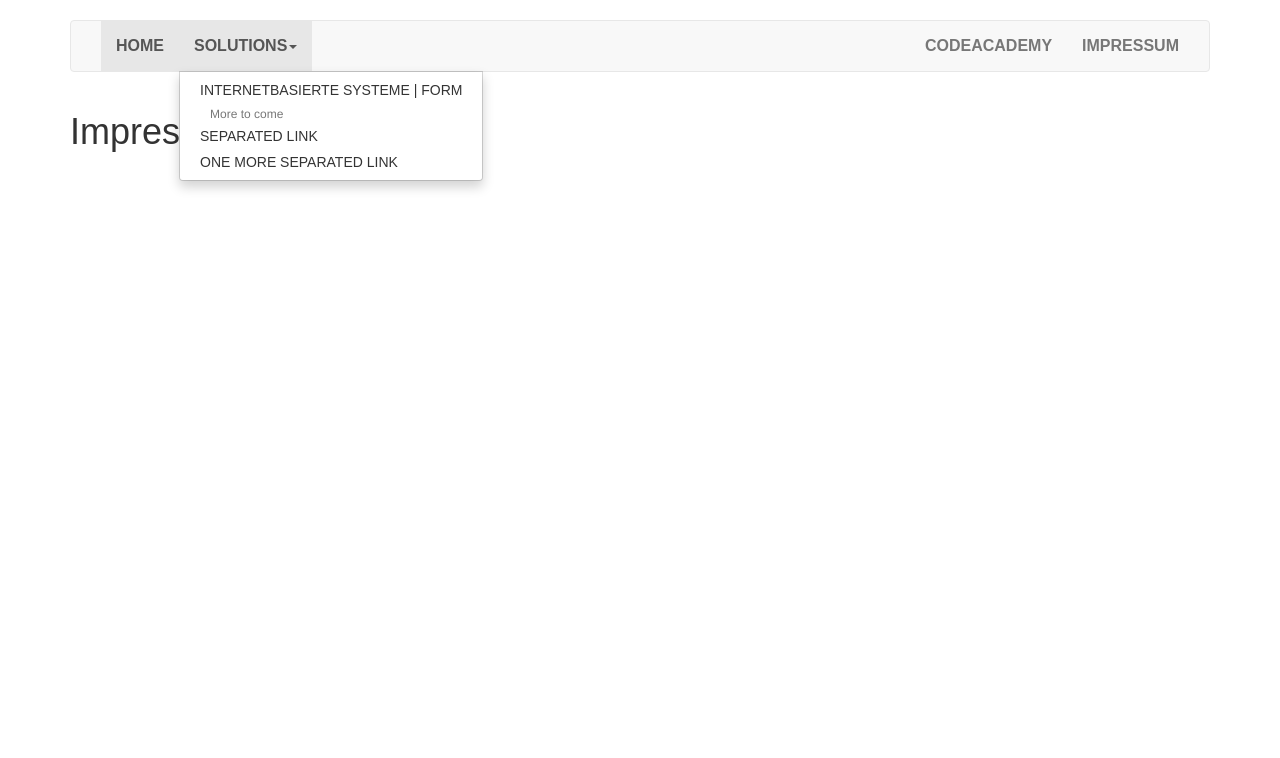
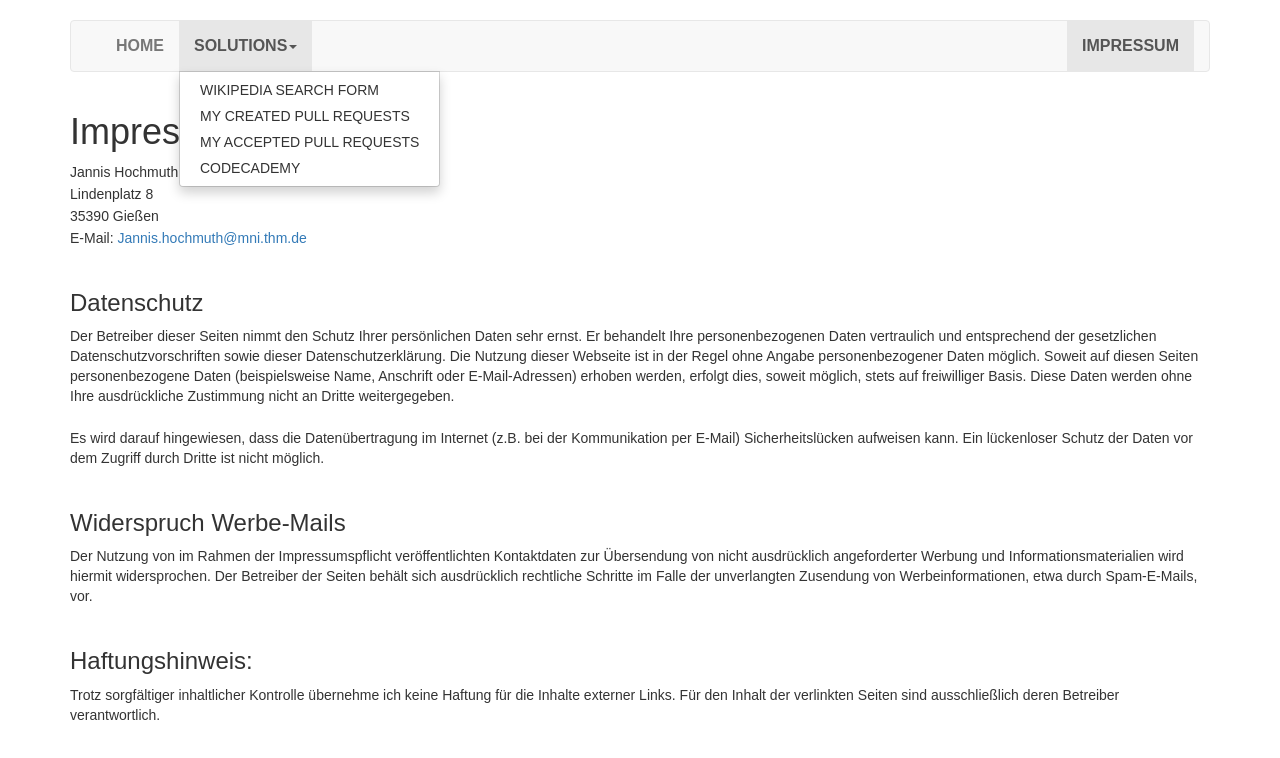
Before and after one commit to Abroxas/Homepage, a plain HTML site: page impressum.html in a window 1280 px wide. Both pictures are taken after a click on the button "SOLUTIONS". Drawn offline with nearby package versions, Linux system fonts and the light colour scheme.

Commit message:
added the imprint content for the responisble person, Data Protection Policy and Restriction of liability

```diff
--- a/impressum.html
+++ b/impressum.html
@@ -1,22 +1,20 @@
 <!DOCTYPE html>
-<html lang="de">
+<html lang="en">
 
   <head>
-	<title>My Homepage for IBS</title>
+	<title>Imprint</title>
     <meta charset="utf-8">
     <meta http-equiv="X-UA-Compatible" content="IE=edge">
     <meta name="viewport" content="width=device-width, initial-scale=1">
 
-    <meta name="description" content="My THM Homepage">
+    <meta name="description" content="The imprint of my homepage for IBS">
     <meta name="author" content="Jannis Hochmuth">
 
-    <!-- CSS
-    ================================================== -->
+    <!-- CSS ================================================== -->
     <link rel="stylesheet" href="bootstrap-3.3.5-dist/css/bootstrap.css">
     <link rel="stylesheet" href="main.css">
 
-    <!-- Javascript
-    ================================================== -->
+    <!-- Javascript ================================================== -->
     <script src="jquery-1.11.3/jquery.js"></script>
     <script src="bootstrap-3.3.5-dist/js/bootstrap.js"></script>
     <script src="https://ajax.googleapis.com/ajax/libs/jquery/1.11.3/jquery.min.js"></script>
@@ -26,23 +24,29 @@
     <div class="container">
       <nav class="navbar navbar-default">
         <div class="container-fluid">
+		<div class="navbar-header">
+            <button type="button" class="navbar-toggle collapsed" data-toggle="collapse" data-target="#navbar" aria-expanded="false" aria-controls="navbar">
+              <span class="sr-only">Toggle navigation</span>
+              <span class="icon-bar"></span>
+              <span class="icon-bar"></span>
+              <span class="icon-bar"></span>
+            </button>
+          </div>
           <div id="navbar" class="navbar-collapse collapse">
             <ul class="nav navbar-nav">
-              <li class="active"><a href="index.html">Home</a></li>
+              <li><a href="#">Home</a></li>
               <li class="dropdown">
-		<a href="#" class="dropdown-toggle" data-toggle="dropdown" role="button" aria-haspopup="true" aria-expanded="false">Solutions<span class="caret"></span></a>
+				<a href="#" class="dropdown-toggle" data-toggle="dropdown" role="button" aria-haspopup="true" aria-expanded="false">Solutions<span class="caret"></span></a>
                 <ul class="dropdown-menu">
-                  <li><a href="wikiform.html">Internetbasierte Systeme | Form</a></li>
-                  <li role="separator" class="divider"></li>
-                  <li class="dropdown-header">More to come</li>
-                  <li><a href="#">Separated link</a></li>
-                  <li><a href="#">One more separated link</a></li>
+                  <li><a href="wikiform.html">Wikipedia Search Form</a></li>
+                  <li><a href="https://github.com/rsng76/rubenibs/pulls?q=is%3Apr+is%3Aclosed" target="_blank">My created Pull Requests</a></li>
+                  <li><a href="https://github.com/Abroxas/Homepage/pulls?q=is%3Apr+is%3Aclosed" target="_blank">My accepted Pull Requests</a></li>
+				  <li><a href="https://www.codecademy.com/users/Abroxas" target="_blank">Codecademy</a></li>
                 </ul>
               </li>
             </ul>
             <ul class="nav navbar-nav navbar-right">
-              <li><a href="https://www.codecademy.com/users/Abroxas/achievements" target="_blank">Codeacademy</a></li>
-              <li><a href="impressum.html">Impressum</a></li>
+              <li class="active"><a href="impressum.html">Impressum</a></li>
             </ul>
           </div>  <!--/.nav-collapse -->
         </div>  <!--/.container-fluid -->
@@ -50,8 +54,22 @@
     </div>  <!--/.container -->
 
 	<div class="container">
-		<h1>Impressum</h1>
+		<div class="imprint">
+			<h1>Impressum</h1>
+			<p>Jannis Hochmuth</p>
+			<p>Lindenplatz 8</p>
+			<p>35390 Gießen</p>
+			<p>E-Mail: <a href="&#x6d;&#x61;&#x69;&#108;&#116;&#x6f;&#58;&#106;&#x61;&#110;&#x6e;&#105;&#x73;&#x2e;&#104;&#x6f;&#99;&#104;&#109;&#117;&#116;&#104;&#64;&#x6d;&#x6e;&#x69;&#x2e;&#x74;&#x68;&#109;&#x2e;&#100;&#x65;">Jannis.hochmuth@mni.thm.de</a></p>
+			<p>&nbsp;</p>
+			<h3>Datenschutz</h3>
+			<p>Der Betreiber dieser Seiten nimmt den Schutz Ihrer persönlichen Daten sehr ernst. Er behandelt Ihre personenbezogenen Daten vertraulich und entsprechend der gesetzlichen Datenschutzvorschriften sowie dieser Datenschutzerklärung. Die Nutzung dieser Webseite ist in der Regel ohne Angabe personenbezogener Daten möglich. Soweit auf diesen Seiten personenbezogene Daten (beispielsweise Name, Anschrift oder E-Mail-Adressen) erhoben werden, erfolgt dies, soweit möglich, stets auf freiwilliger Basis. Diese Daten werden ohne Ihre ausdrückliche Zustimmung nicht an Dritte weitergegeben.</p>
+			<p><br />Es wird darauf hingewiesen, dass die Datenübertragung im Internet (z.B. bei der Kommunikation per E-Mail) Sicherheitslücken aufweisen kann. Ein lückenloser Schutz der Daten vor dem Zugriff durch Dritte ist nicht möglich.</p><br />
+			<h3>Widerspruch Werbe-Mails</h3>
+			<p>Der Nutzung von im Rahmen der Impressumspflicht veröffentlichten Kontaktdaten zur Übersendung von nicht ausdrücklich angeforderter Werbung und Informationsmaterialien wird hiermit widersprochen. Der Betreiber der Seiten behält sich ausdrücklich rechtliche Schritte im Falle der unverlangten Zusendung von Werbeinformationen, etwa durch Spam-E-Mails, vor.</p>
+			<p>&nbsp;</p>
+			<h3>Haftungshinweis:</h3>
+			<p>Trotz sorgfältiger inhaltlicher Kontrolle übernehme ich keine Haftung für die Inhalte externer Links. Für den Inhalt der verlinkten Seiten sind ausschließlich deren Betreiber verantwortlich.</p>
+		</div>
 	</div>
-
 </body>
 </html>
```
